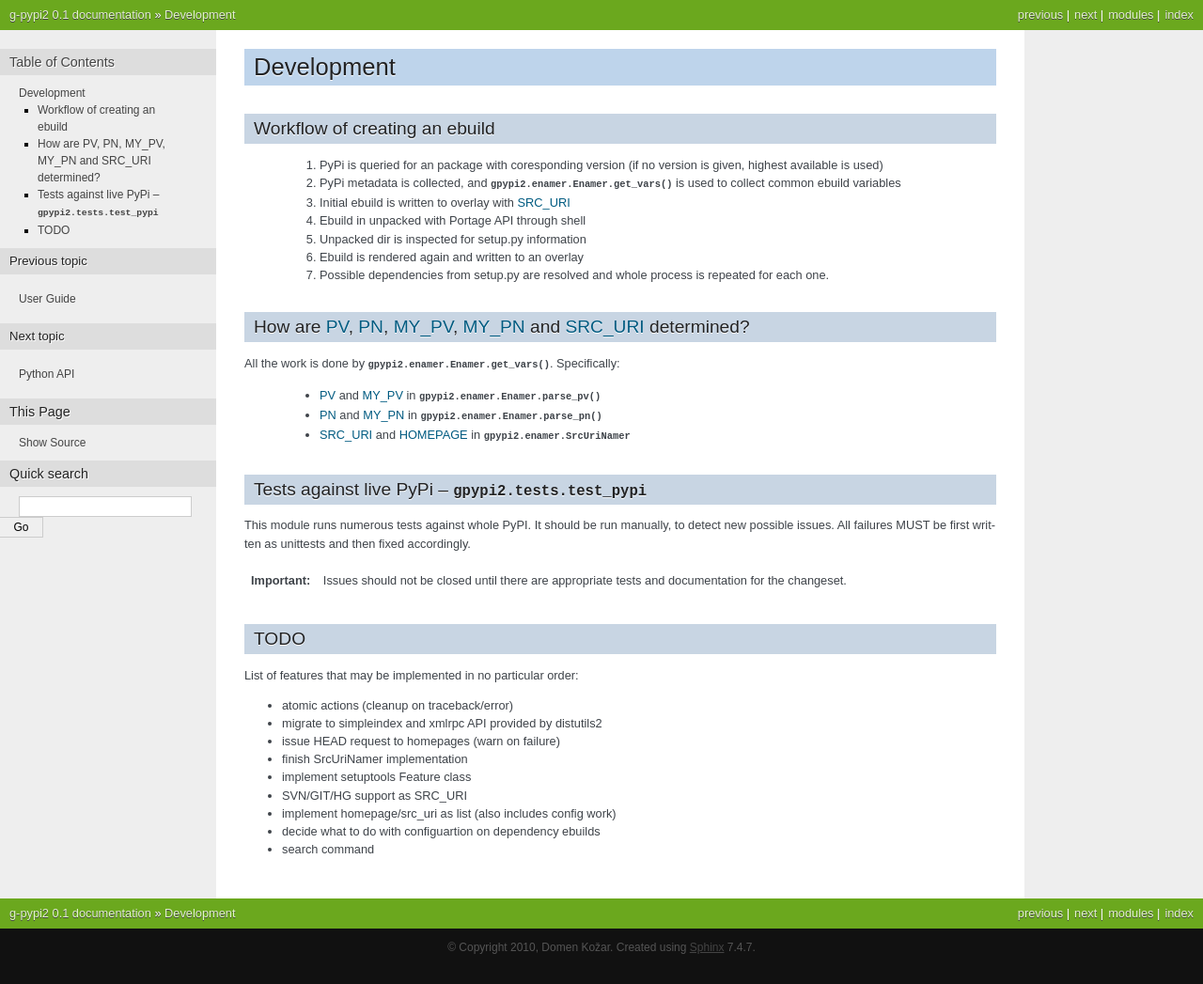
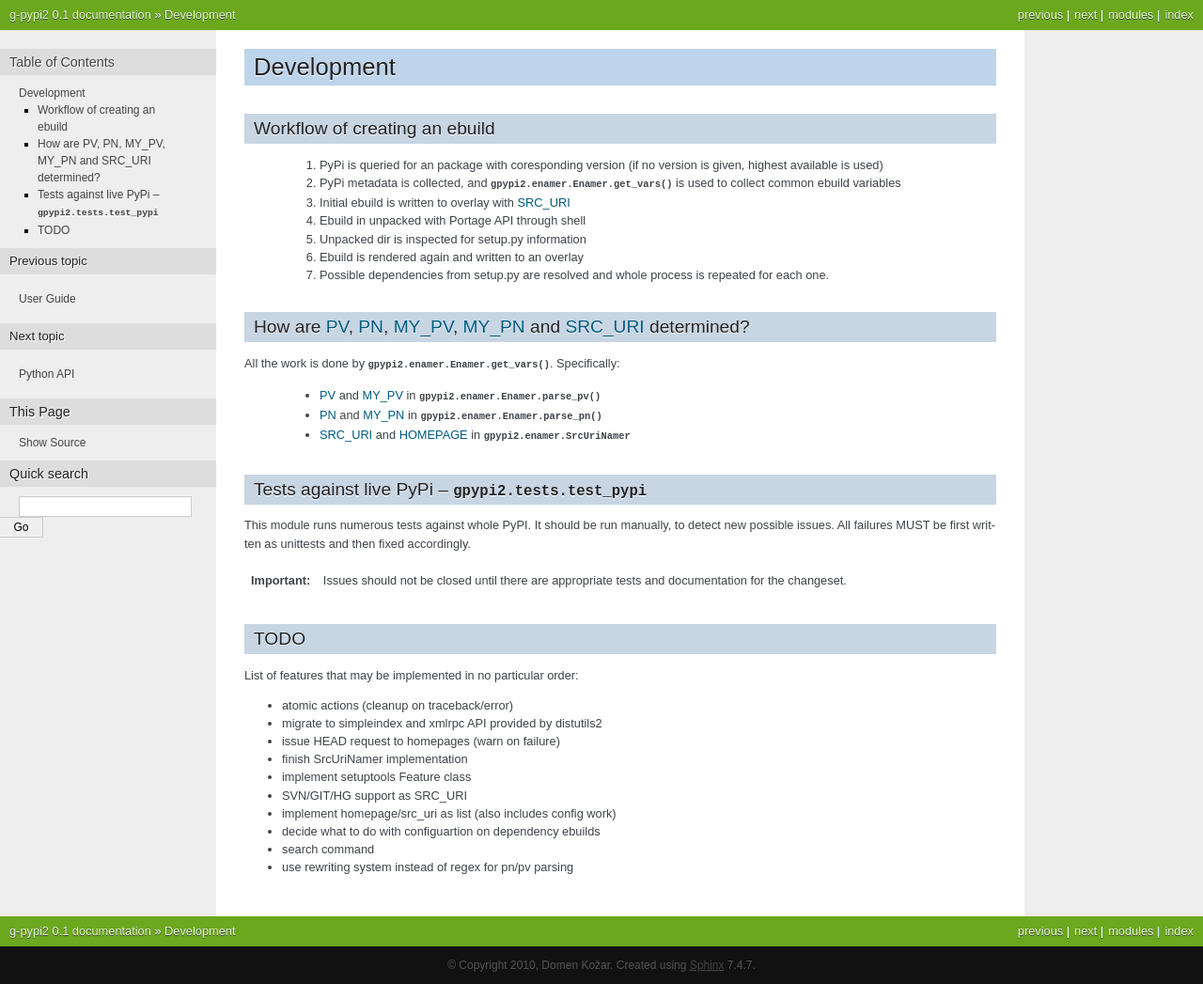
Before and after one commit to domenkozar/g-pypi, a Sphinx documentation site: the page built from docs/source/development.rst, in a window 1280 px wide. Shown: the whole page at 94% size. Built offline with Sphinx 7.4.7, drawn with Linux system fonts in a browser that asks for light colours.

```diff
--- a/docs/source/development.rst
+++ b/docs/source/development.rst
@@ -67,3 +67,5 @@ List of features that may be implemented in no particular order:
 * decide what to do with configuartion on dependency ebuilds
 
 * search command
+
+* use rewriting system instead of regex for pn/pv parsing
--- a/setup.py
+++ b/setup.py
@@ -48,6 +48,7 @@ setup(name='gpypi2',
         'pygments',
         'argparse',
         'jaxml>=3.02',
+        'metagen', #metadata.xml
     ],
     tests_require=[
         'nose',
```
